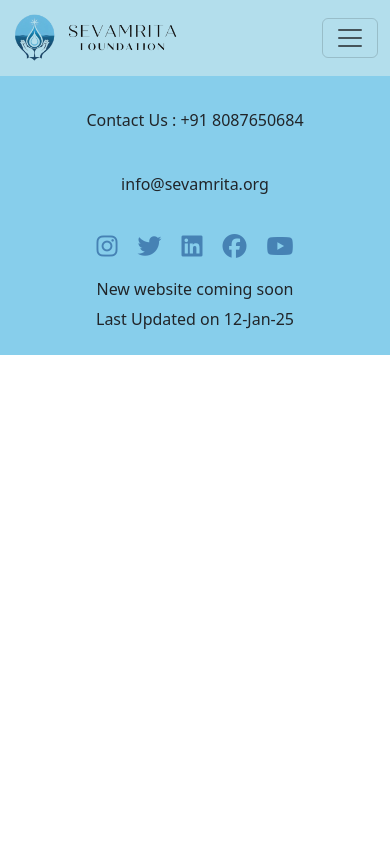
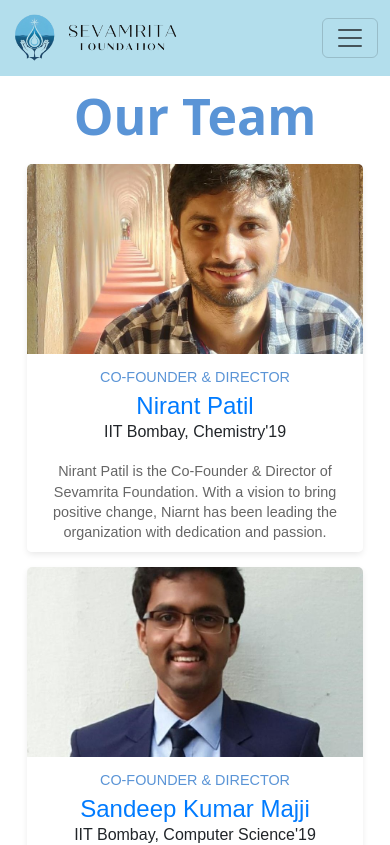
Before and after one commit to divyashreechavhan/sevamrita-foundation, a React (Create React App) app: page /team in a window 390 px wide. Shown: the top 845 px of the page. Built offline with nearby package versions, Linux system fonts and the light colour scheme.

Commit message:
Updated Footer, Our Story and collapse bar in Mobile view

```diff
--- a/src/App.js
+++ b/src/App.js
@@ -8,6 +8,7 @@ import About from './components/About';
 import Story from './components/Story';
 import Contribute from './components/Contribute';
 import Contact from './components/Contact';
+import Team from './components/Team';
 
 function App() {
   return (
@@ -19,7 +20,7 @@ function App() {
           <Route path="/about" element={<About />} />
           <Route path="/story" element={<Story />} />
           <Route path="/contribute" element={<Contribute />} />
-          <Route path="/contact" element={<Contact />} />
+          <Route path="/team" element={<Team />} />
         </Routes>
         <Footer />
       </div>
--- a/src/components/Header.js
+++ b/src/components/Header.js
@@ -52,7 +52,7 @@ function Header() {
           </Nav>
           <Nav className="ms-auto">
             <Nav.Link as={Link} to="/contribute" onClick={handleLinkClick}>How You Can Contribute</Nav.Link>
-            <Nav.Link as={Link} to="/contact" onClick={handleLinkClick}>Contact Us</Nav.Link>
+            <Nav.Link as={Link} to="/team" onClick={handleLinkClick}>Our Team</Nav.Link>
           </Nav>
         </Navbar.Collapse>
       </Container>
--- a/src/components/Story.js
+++ b/src/components/Story.js
@@ -1,44 +1,11 @@
 import React from 'react';
-import './CSS/Story.css';
 
 function Story() {
-  const people = [
-    {
-      name: 'Nirant Patil',
-      designation: 'Co-Founder & Director',
-      education:"IIT Bombay, Chemistry'19",
-      imageSrc: '/images/NirantPatil1.jpg',
-      description: 'Nirant Patil is the Co-Founder & Director of Sevamrita Foundation. With a vision to bring positive change, Niarnt has been leading the organization with dedication and passion.'
-    },
-    {
-      name: 'Sandeep Kumar Majji',
-      designation: 'Co-Founder & Director',
-      education:"IIT Bombay, Computer Science'19",
-      imageSrc: '/images/SandeepKumar1.jpg',
-      description: 'Sandeep Kumar Majji is the Co-Founder & Director of Sevamrita Foundation. His commitment to social service and community development has been the driving force behind the foundation.'
-    }
-  ];
+
 
   return (
     <>
-      <h1 style={{ color: '#5a94d6', fontWeight: 700, fontSize: '50px', textAlign: 'center', paddingBottom: '10px', paddingTop: '10px' }}>Our Story</h1>
-      <div className="people-container">
-        {people.map((person, index) => (
-          <div className={`person-card ${index % 2 === 1 ? 'alt' : ''}`} key={index}>
-            <div className="person-meta">
-              <div className="person-photo">
-                <img className='person-image' src={person.imageSrc} alt={person.name} />
-              </div>
-            </div>
-            <div className="person-description">
-              <h2>{person.designation}</h2>
-              <h1>{person.name}</h1>
-              <h6 style={{marginTop:"4px"}}>{person.education}</h6>
-              <p>{person.description}</p>
-            </div>
-          </div>
-        ))}
-      </div>
+      Our Story - In Progress
     </>
   );
 }
--- /dev/null
+++ b/src/components/Team.js
@@ -0,0 +1,46 @@
+import React from 'react';
+import './CSS/Team.css';
+
+function Story() {
+  const people = [
+    {
+      name: 'Nirant Patil',
+      designation: 'Co-Founder & Director',
+      education:"IIT Bombay, Chemistry'19",
+      imageSrc: '/images/NirantPatil1.jpg',
+      description: 'Nirant Patil is the Co-Founder & Director of Sevamrita Foundation. With a vision to bring positive change, Niarnt has been leading the organization with dedication and passion.'
+    },
+    {
+      name: 'Sandeep Kumar Majji',
+      designation: 'Co-Founder & Director',
+      education:"IIT Bombay, Computer Science'19",
+      imageSrc: '/images/SandeepKumar1.jpg',
+      description: 'Sandeep Kumar Majji is the Co-Founder & Director of Sevamrita Foundation. His commitment to social service and community development has been the driving force behind the foundation.'
+    }
+  ];
+
+  return (
+    <>
+      <h1 style={{ color: '#5a94d6', fontWeight: 700, fontSize: '50px', textAlign: 'center', paddingBottom: '10px', paddingTop: '10px' }}>Our Team</h1>
+      <div className="people-container">
+        {people.map((person, index) => (
+          <div className={`person-card ${index % 2 === 1 ? 'alt' : ''}`} key={index}>
+            <div className="person-meta">
+              <div className="person-photo">
+                <img className='person-image' src={person.imageSrc} alt={person.name} />
+              </div>
+            </div>
+            <div className="person-description">
+              <h2>{person.designation}</h2>
+              <h1>{person.name}</h1>
+              <h6 style={{marginTop:"4px"}}>{person.education}</h6>
+              <p>{person.description}</p>
+            </div>
+          </div>
+        ))}
+      </div>
+    </>
+  );
+}
+
+export default Story;
```
Also changed, not shown: src/components/CSS/Team.css (renamed from src/components/CSS/Story.css).
